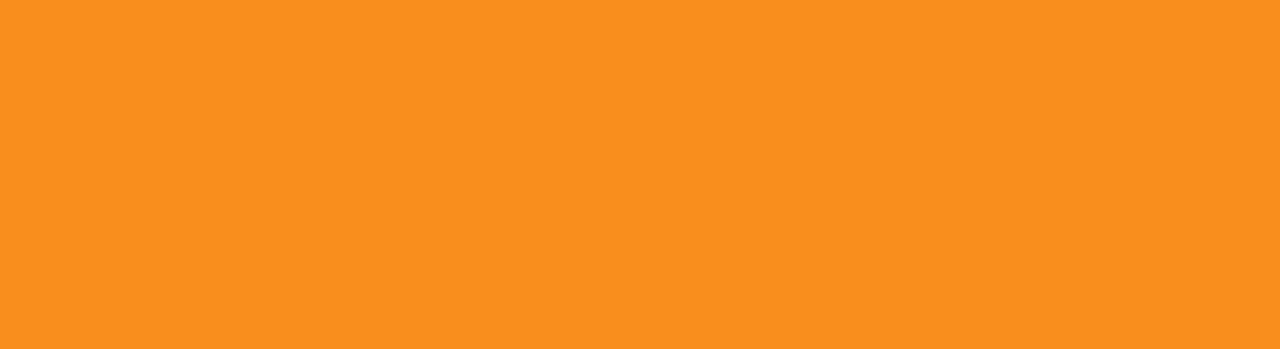
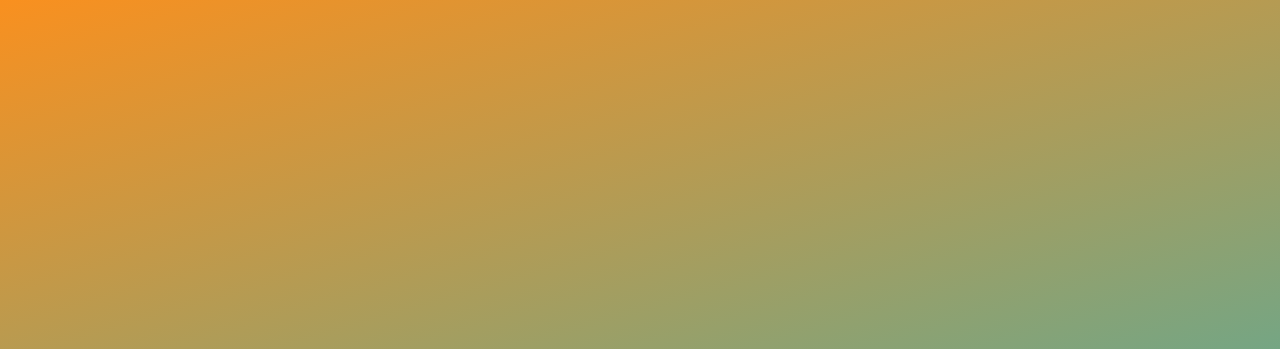
Before and after one commit to zaprogramowaniFO/pwa-starter-kit, a plain HTML site: page index.html in a window 1280 px wide. Shown: the top 349 px of the page. Drawn offline with Linux system fonts and the light colour scheme.

Commit message:
background color change

```diff
--- a/css/style.css
+++ b/css/style.css
@@ -14,7 +14,9 @@ html {
 /* place your code below */
 
 body {
-    background-color: #F98E1D;
+    background: rgb(249, 142, 29);
+    background: linear-gradient(344deg, rgba(34, 179, 195, 1) 0%, rgb(249, 144, 31) 100%);
+
     display: flex;
     flex-flow: column wrap;
     align-items: center;
```
